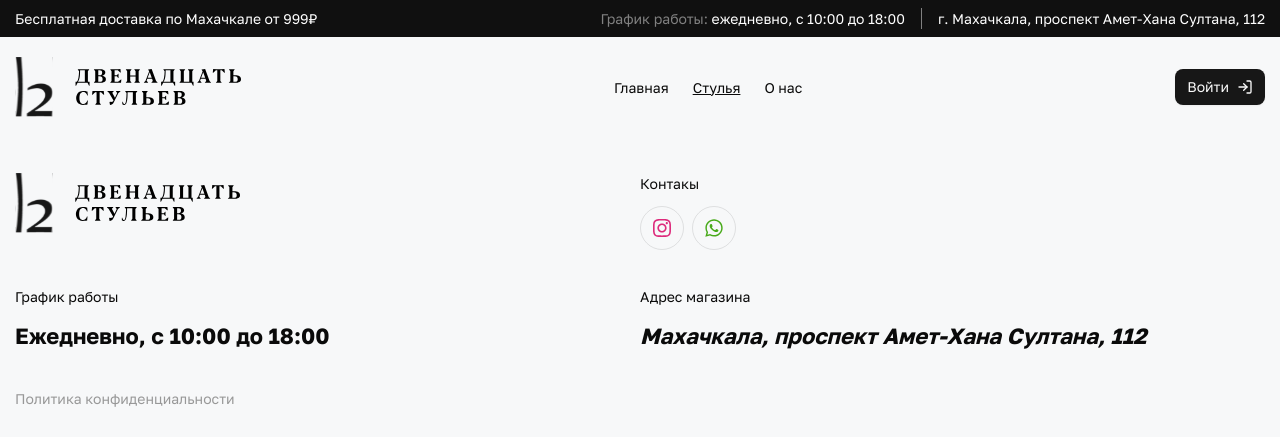
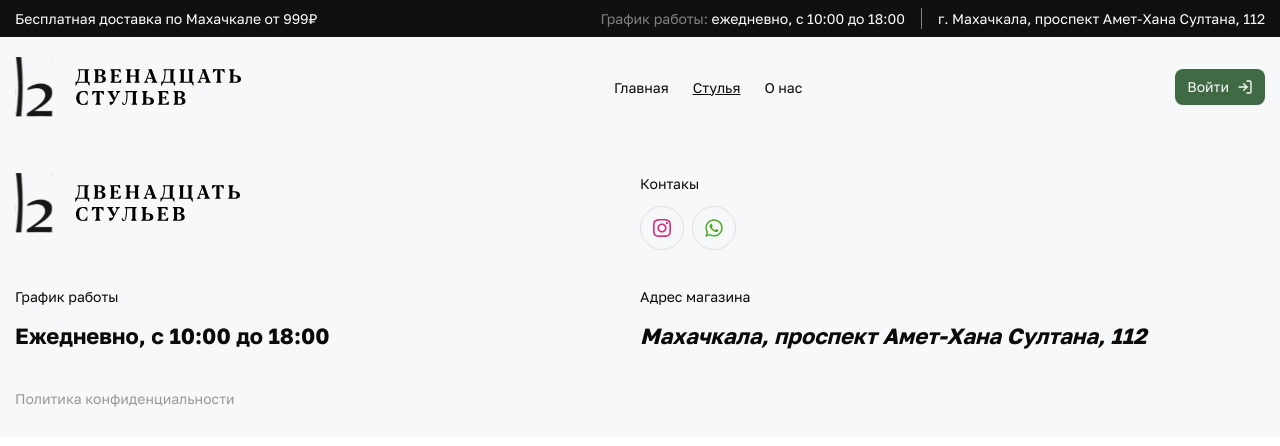
Before and after one commit to YakhyaevGadji/tables-and-chairs, a Next.js app: page /chairs in a window 1280 px wide. Shown: the top 446 px of the page. Built offline with nearby package versions, Linux system fonts and the light colour scheme; no server answers.

Commit message:
style(ui): изменил цвета кнопок продукта и header

```diff
--- a/src/entities/product/ui/index.tsx
+++ b/src/entities/product/ui/index.tsx
@@ -33,7 +33,7 @@ export const Product = ({className, data}: IPropsProduct) => {
                 </Link>
 
                 <div className="mt-auto">
-                <Button>В корзину</Button>
+                    <Button className="bg-green">В корзину</Button>
                 </div>
             </div>
         </li>
--- a/src/widgets/header/ui/index.tsx
+++ b/src/widgets/header/ui/index.tsx
@@ -23,7 +23,7 @@ export const Header = () => {
             <Container className="flex items-center justify-between">
                 <Logo priority={true}/>
                 <NavList navs={navs}/>
-                <Button>
+                <Button className="bg-green">
                     Войти
                     <LogIn />
                 </Button>
```
